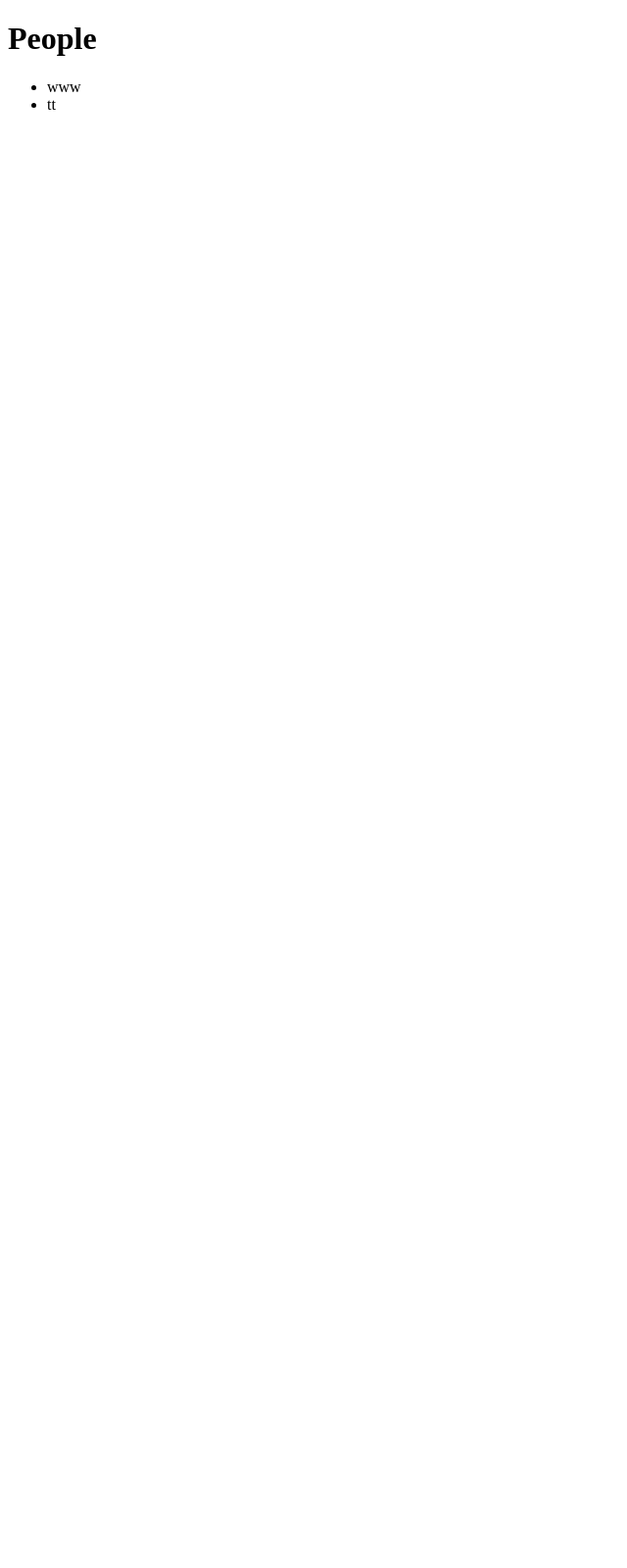
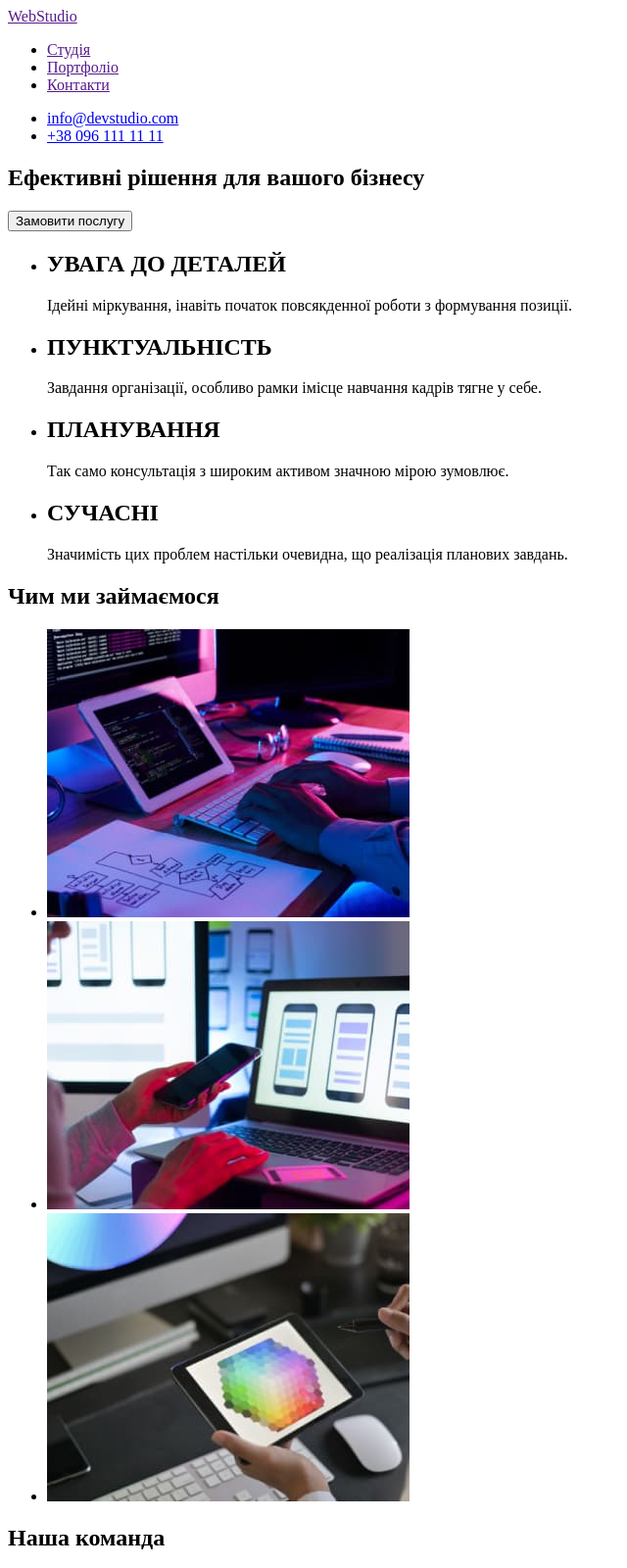
Before and after one commit to Bygalang/goit-markup-hw-01, a plain HTML site: page index.html in a window 1280 px wide. Shown: the top 1600 px of the page at 98% size, without its empty margins (0-640 px from the left). Before the commit the page ends 800 px from the top, so only its background shows below. Drawn offline with Linux system fonts and the light colour scheme.

Commit message:
add homework-1

```diff
--- a/index.html
+++ b/index.html
@@ -1,20 +1,120 @@
 <!DOCTYPE html>
-<html lang="en">
+<html lang="uk">
   <head>
-    <meta charset="UTF-8">
-    <meta http-equiv="X-UA-Compatible" content="IE=edge">
-    <meta name="viewport" content="width=device-width, initial-scale=1.0">
+    <meta charset="UTF-8" />
+    <meta http-equiv="X-UA-Compatible" content="IE=edge" />
+    <meta name="viewport" content="width=device-width, initial-scale=1.0" />
     <title>Document</title>
   </head>
+
   <body>
-    <h1>People</h1>
+    <header>
+      <nav>
+        <a href="">WebStudio</a>
         <ul>
           <li>
-            www
+            <a href="">Студія</a>
           </li>
           <li>
-            tt
+            <a href="">Портфоліо</a>
+          </li>
+          <li>
+            <a href="">Контакти</a>
           </li>
         </ul>
+      </nav>
+
+      <ul>
+        <li>
+          <a href="mailto:nfo@devstudio.com">info@devstudio.com</a>
+        </li>
+        <li>
+          <a href="tel:+380961111111">+38 096 111 11 11</a>
+        </li>
+      </ul>
+    </header>
+
+    <main>
+      <section>
+        <h1>Ефективні рішення для вашого бізнесу</h1>
+        <p>
+          <button>Замовити послугу</button>
+        </p>
+      </section>
+
+      <section>
+        <ul>
+          <li>
+            <h2>УВАГА ДО ДЕТАЛЕЙ</h2>
+            <p>Ідейні міркування, інавіть початок повсякденної роботи з формування позиції.</p>
+          </li>
+          <li>
+            <h2>ПУНКТУАЛЬНІСТЬ</h2>
+            <p>Завдання організації, особливо рамки імісце навчання кадрів тягне у себе.</p>
+          </li>
+          <li>
+            <h2>ПЛАНУВАННЯ</h2>
+            <p>Так само консультація з широким активом значною мірою зумовлює.</p>
+          </li>
+          <li>
+            <h2>СУЧАСНІ</h2>
+            <p>Значимість цих проблем настільки очевидна, що реалізація планових завдань.</p>
+          </li>
+        </ul>
+      </section>
+
+      <section>
+        <h2>Чим ми займаємося</h2>
+        <ul>
+          <li>
+            <img src="./images/process_work1.jpg" alt="процес роботи" width="370" height="294" />
+          </li>
+          <li>
+            <img src="./images/process_work2.jpg" alt="процес роботи" width="370" height="294" />
+          </li>
+          <li>
+            <img src="./images/process_work3.jpg" alt="роцес роботи" width="370" height="294" />
+          </li>
+        </ul>
+      </section>
+
+      <section>
+        <h2>Наша команда</h2>
+        <ul>
+          <li>
+            <img src="./images/pd.jpg" alt="працівник" width="270" height="260" />
+            <h3>Ігор Дем'яненко</h3>
+            <p lang="en">Product Designer</p>
+          </li>
+          <li>
+            <img src="./images/fd.jpg" alt="працівник" width="270" height="260" />
+            <h3>Ольга Рєпіна</h3>
+            <p lang="en">Frontend Developer</p>
+          </li>
+          <li>
+            <img src="./images/m.jpg" alt="працівник" width="270" height="260" />
+            <h3>Микола Тарасов</h3>
+            <p lang="en">Marketing</p>
+          </li>
+          <li>
+            <img src="./images/ud.jpg" alt="працівник" width="270" height="260" />
+            <h3>Михайло Єрмаков</h3>
+            <p lang="en">UI Designer</p>
+          </li>
+        </ul>
+      </section>
+    </main>
+    <footer>
+      <p><a href="">WebStudio</a></p>
+      <address>
+        <a href="https://goo.gl/maps/ScQutenB5U416NTC6" target="_blank" rel="noopener noreferrer"
+          >м. Київ, пр-т Лесі Українки, 26</a
+        >
+        <ul>
+          <li><a href="mailto:nfo@devstudio.com">info@devstudio.com</a></li>
+          <li><a href="tel:+380961111111">+38 096 111 11 11</a></li>
+        </ul>
+      </address>
+    </footer>
   </body>
 </html>
```
Also changed, not shown: .prettierrc.json (added), images/fd.jpg (added), images/m.jpg (added), images/pd.jpg (added), images/process_work1.jpg (added), images/process_work2.jpg (added), images/process_work3.jpg (added), images/ud.jpg (added). Lines whose indentation alone changed are shown as unchanged.
